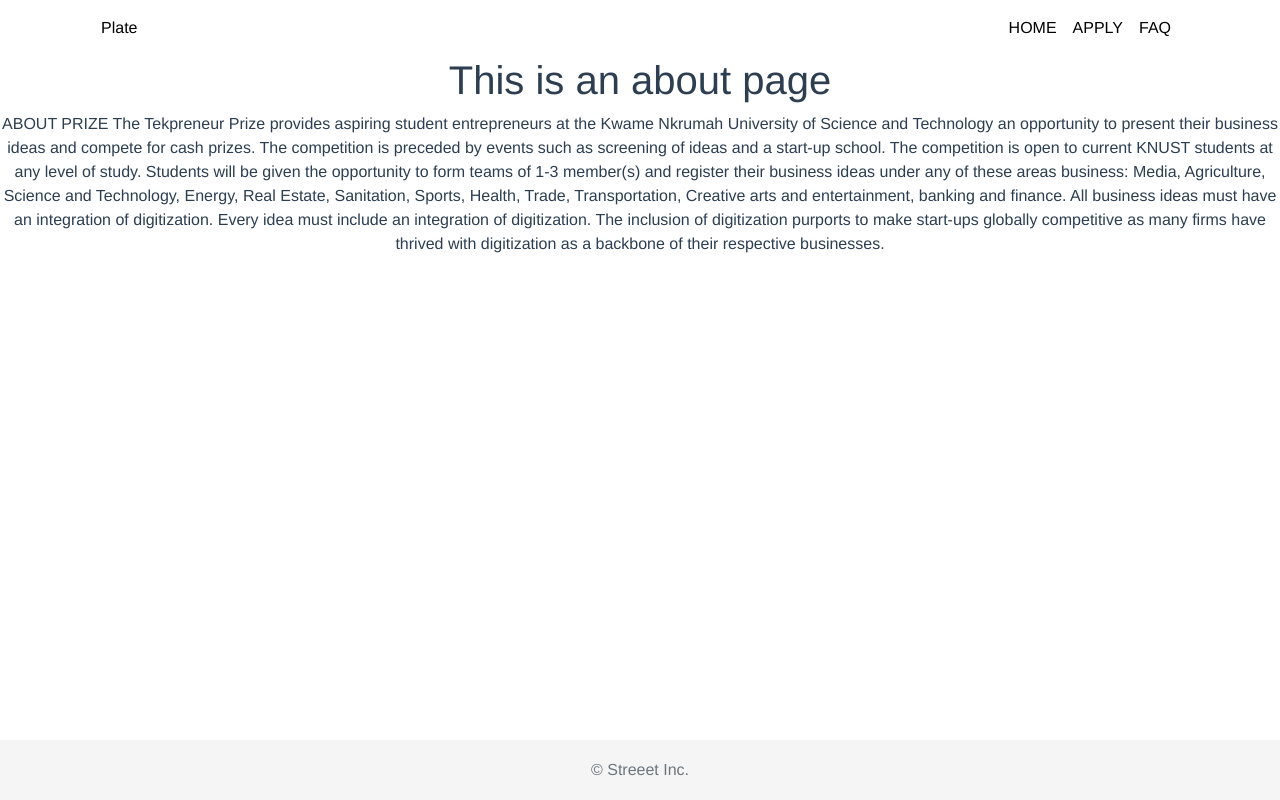
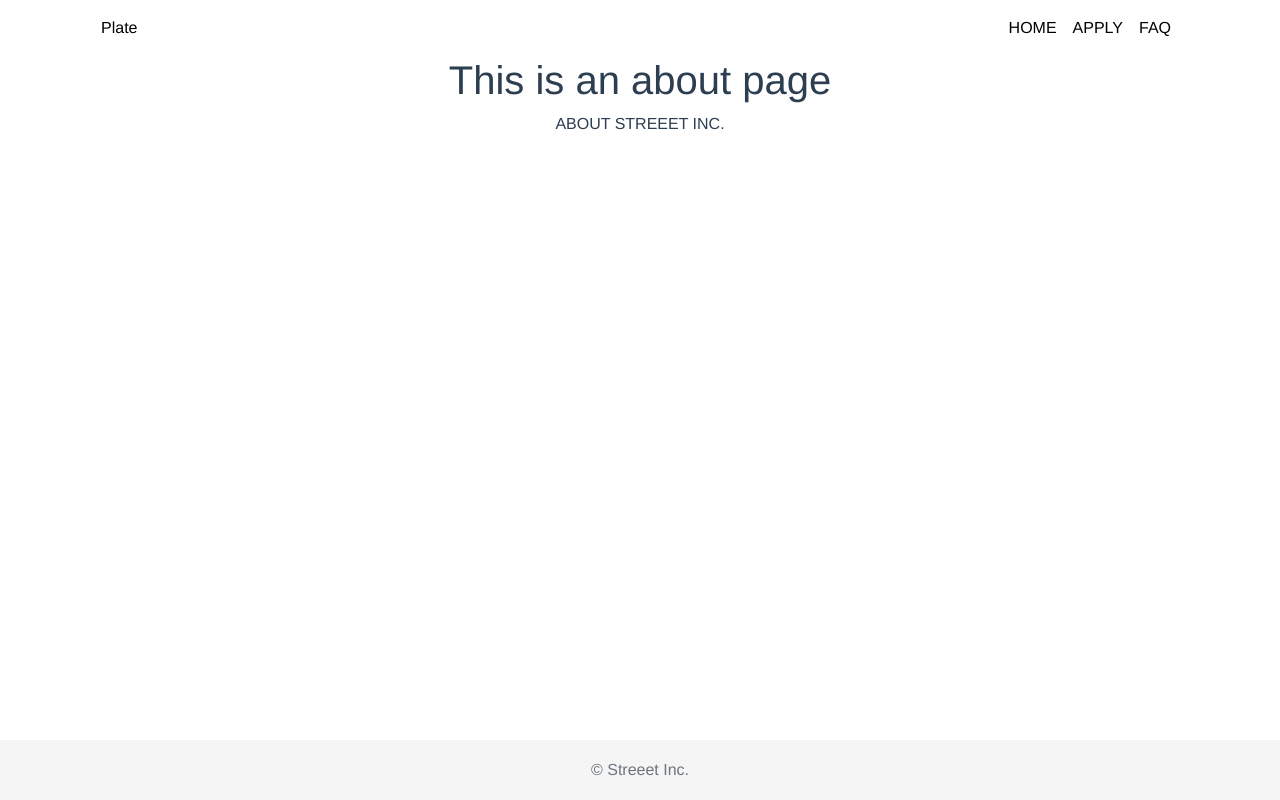
Before and after one commit to pkdadson/plate, a Vue app: page /about in a window 1280 px wide. Built offline with nearby package versions, Linux system fonts and the light colour scheme; what vue-progressbar, vue-snotify would draw is missing.

Commit message:
About.vue

```diff
--- a/src/views/Home/About.vue
+++ b/src/views/Home/About.vue
@@ -2,20 +2,7 @@
   <div class="about">
     <h1>This is an about page</h1>
     <p>
-      ABOUT PRIZE
-The Tekpreneur Prize provides aspiring student entrepreneurs at the Kwame
-Nkrumah University of Science and Technology an opportunity to present their
-business ideas and compete for cash prizes. The competition is preceded by
-events such as screening of ideas and a start-up school. The competition is open
-to current KNUST students at any level of study. Students will be given the
-opportunity to form teams of 1-3 member(s) and register their business ideas
-under any of these areas business: Media, Agriculture, Science and Technology,
-Energy, Real Estate, Sanitation, Sports, Health, Trade, Transportation, Creative
-arts and entertainment, banking and finance. All business ideas must have an
-integration of digitization. Every idea must include an integration of digitization.
-The inclusion of digitization purports to make start-ups globally competitive as
-many firms have thrived with digitization as a backbone of their respective
-businesses.
+    ABOUT STREEET INC.
     </p>
   </div>
 </template>
```
